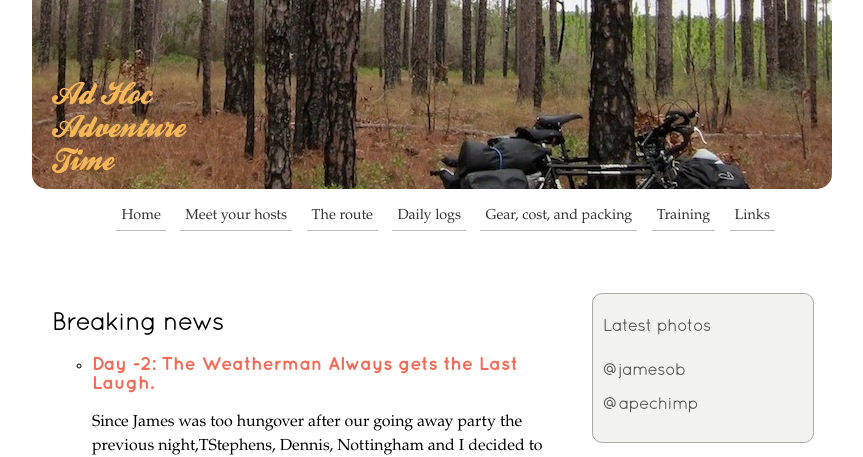
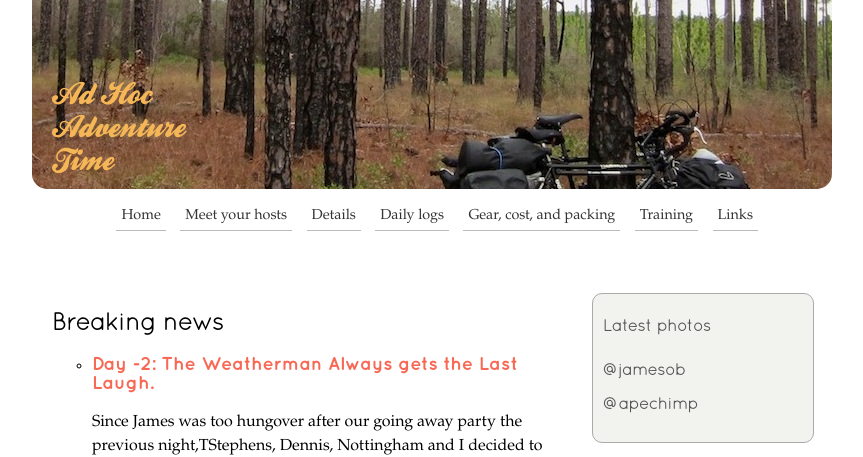
Before and after one commit to jamesob/biketrip, a Jekyll site: the page built from index.html, in a window 1280 px wide. Shown: the top 457 px of the page, without its empty margins (208-1071 px from the left). Built offline with Jekyll 4.4.1, drawn with Linux system fonts in a browser that asks for light colours.

Commit message:
route -> details

```diff
--- a/_layouts/base.html
+++ b/_layouts/base.html
@@ -34,7 +34,7 @@
       <ul>
         <a href="/"><li>Home</li></a>
         <a href="/us.html"><li>Meet your hosts</li></a>
-        <a href="/route.html"><li>The route</li></a>
+        <a href="/route.html"><li>Details</li></a>
         <a href="/logs.html"><li>Daily logs</li></a>
         <a href="/packlist.html"><li>Gear, cost, and packing</li></a>
         <a href="/preparing.html"><li>Training</li></a>
```
